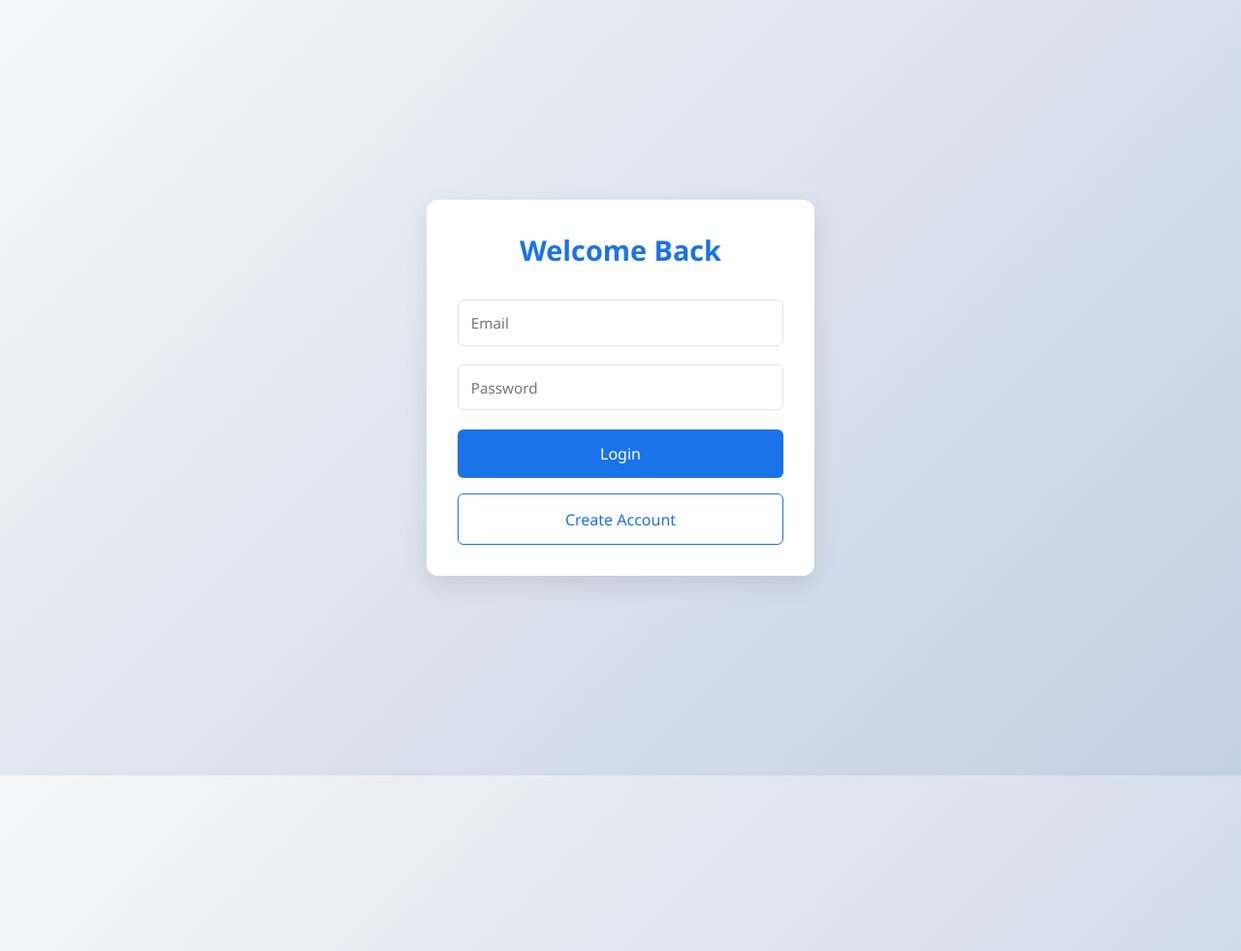
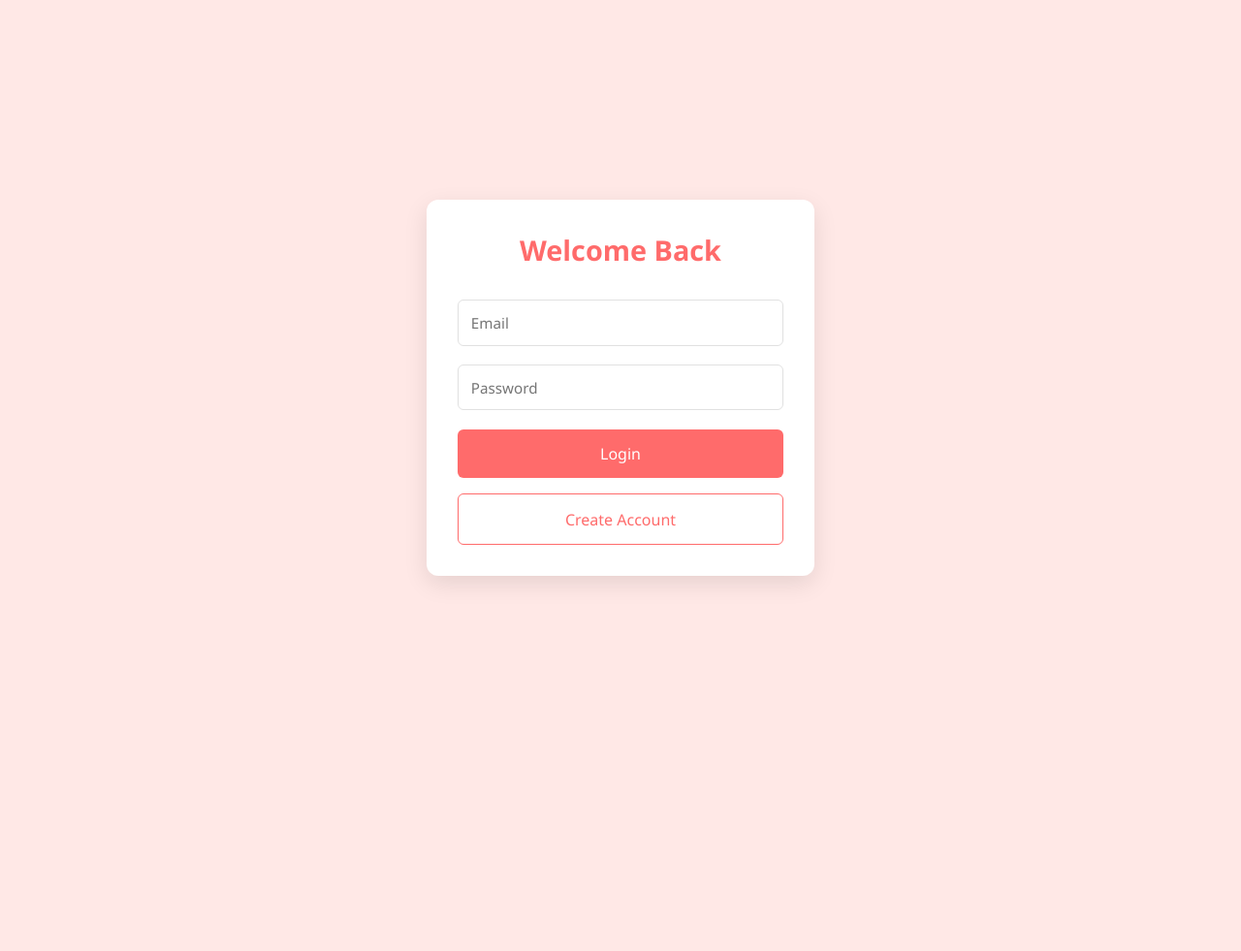
Before and after one commit to OOD-2024/GIN446, a PHP site: page /signin_up in a window 1280 px wide. Shown: the whole page at 97% size. Run offline with PHP 8.4, Linux system fonts and the light colour scheme; some libraries are stand-ins or nearby versions.

Commit message:
Fixed colors of sign up

```diff
--- a/signin_up.php
+++ b/signin_up.php
@@ -22,7 +22,8 @@ require_once 'includes/login_view.inc.php';
         }
 
         body {
-            background: linear-gradient(135deg, #f5f7fa 0%, #c3cfe2 100%);
+            /*background: linear-gradient(135deg, #f5f7fa 0%, #c3cfe2 100%);*/
+            background-color: #ffe8e6;
             min-height: 100vh;
             display: flex;
             justify-content: center;
@@ -50,7 +51,7 @@ require_once 'includes/login_view.inc.php';
         }
 
         .form-header h1 {
-            color: #1a73e8;
+            color: #ff6b6b;
             font-size: 1.8rem;
             margin-bottom: 0.5rem;
         }
@@ -91,7 +92,7 @@ require_once 'includes/login_view.inc.php';
         button {
             width: 100%;
             padding: 0.9rem;
-            background: #1a73e8;
+            background: #ff6b6b;
             color: white;
             border: none;
             border-radius: 6px;
@@ -101,7 +102,7 @@ require_once 'includes/login_view.inc.php';
         }
 
         button:hover {
-            background: #1557b0;
+            background: #ff6b3b;
         }
 
         button:active {
@@ -110,8 +111,8 @@ require_once 'includes/login_view.inc.php';
 
         .secondary-button {
             background: transparent;
-            color: #1a73e8;
-            border: 1.5px solid #1a73e8;
+            color: #ff6b6b;
+            border: 1.5px solid #ff6b6b;
             margin-top: 1rem;
         }
 
```
